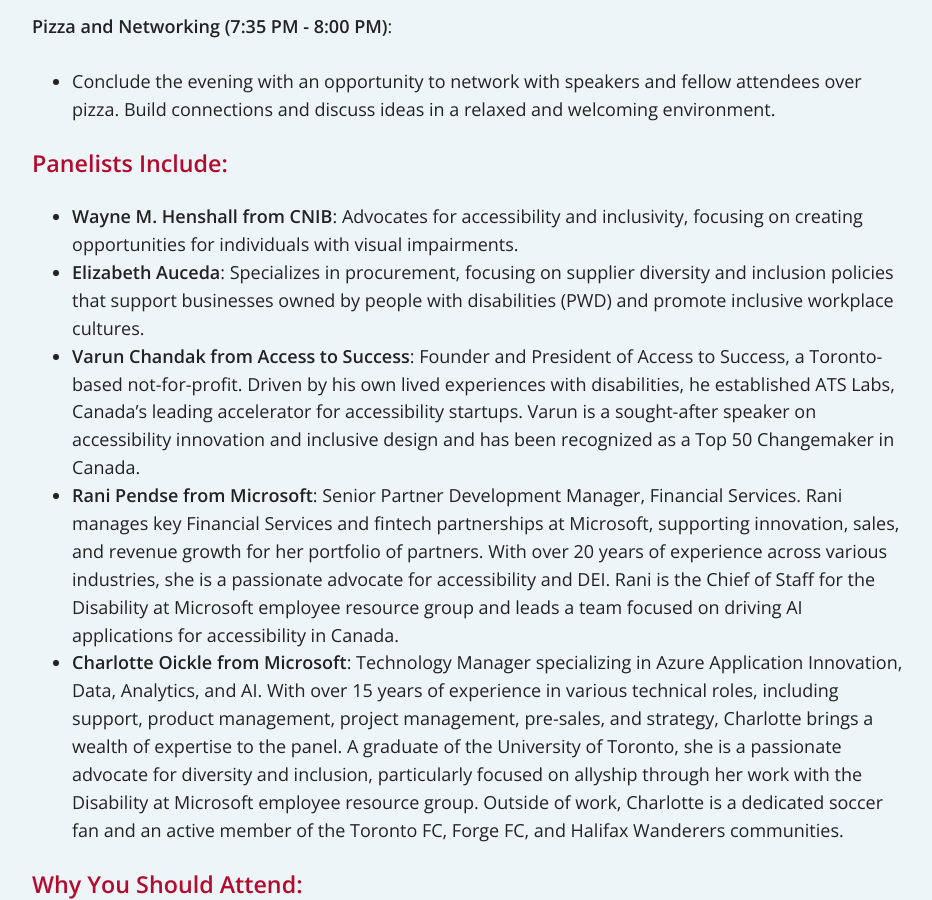
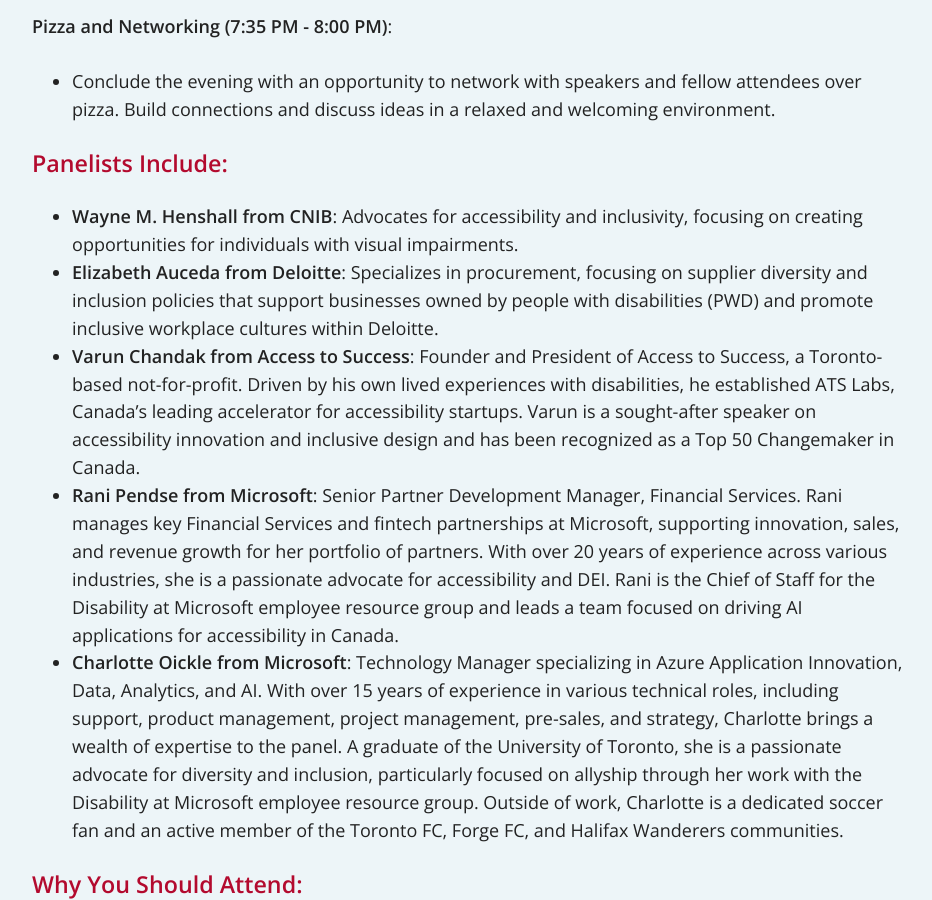
Before and after one commit to a11yTO/static-meetup-site, a Jekyll site: the page built from index.html, in a window 1280 px wide and 900 px high, scrolled down 1488 px. Shown: the whole window, without its empty margins (172-1104 px from the left). Built offline with Jekyll 4.4.1, drawn with Linux system fonts in a browser that asks for light colours.

Commit message:
Update copy

```diff
--- a/index.html
+++ b/index.html
@@ -38,7 +38,7 @@
 <h3 class="sub-head">Panelists Include:</h3>
 <ul>
   <li><strong>Wayne M. Henshall from CNIB</strong>: Advocates for accessibility and inclusivity, focusing on creating opportunities for individuals with visual impairments.</li>
-  <li><strong>Elizabeth Auceda</strong>: Specializes in procurement, focusing on supplier diversity and inclusion policies that support businesses owned by people with disabilities (PWD) and promote inclusive workplace cultures.</li>
+  <li><strong>Elizabeth Auceda from Deloitte</strong>: Specializes in procurement, focusing on supplier diversity and inclusion policies that support businesses owned by people with disabilities (PWD) and promote inclusive workplace cultures within Deloitte.</li>
   <li><strong>Varun Chandak from Access to Success</strong>: Founder and President of Access to Success, a Toronto-based not-for-profit. Driven by his own lived experiences with disabilities, he established ATS Labs, Canada’s leading accelerator for accessibility startups. Varun is a sought-after speaker on accessibility innovation and inclusive design and has been recognized as a Top 50 Changemaker in Canada.</li>
   <li><strong>Rani Pendse from Microsoft</strong>: Senior Partner Development Manager, Financial Services. Rani manages key Financial Services and fintech partnerships at Microsoft, supporting innovation, sales, and revenue growth for her portfolio of partners. With over 20 years of experience across various industries, she is a passionate advocate for accessibility and DEI. Rani is the Chief of Staff for the Disability at Microsoft employee resource group and leads a team focused on driving AI applications for accessibility in Canada.</li>
   <li><strong>Charlotte Oickle from Microsoft</strong>: Technology Manager specializing in Azure Application Innovation, Data, Analytics, and AI. With over 15 years of experience in various technical roles, including support, product management, project management, pre-sales, and strategy, Charlotte brings a wealth of expertise to the panel. A graduate of the University of Toronto, she is a passionate advocate for diversity and inclusion, particularly focused on allyship through her work with the Disability at Microsoft employee resource group. Outside of work, Charlotte is a dedicated soccer fan and an active member of the Toronto FC, Forge FC, and Halifax Wanderers communities.</li>
```
